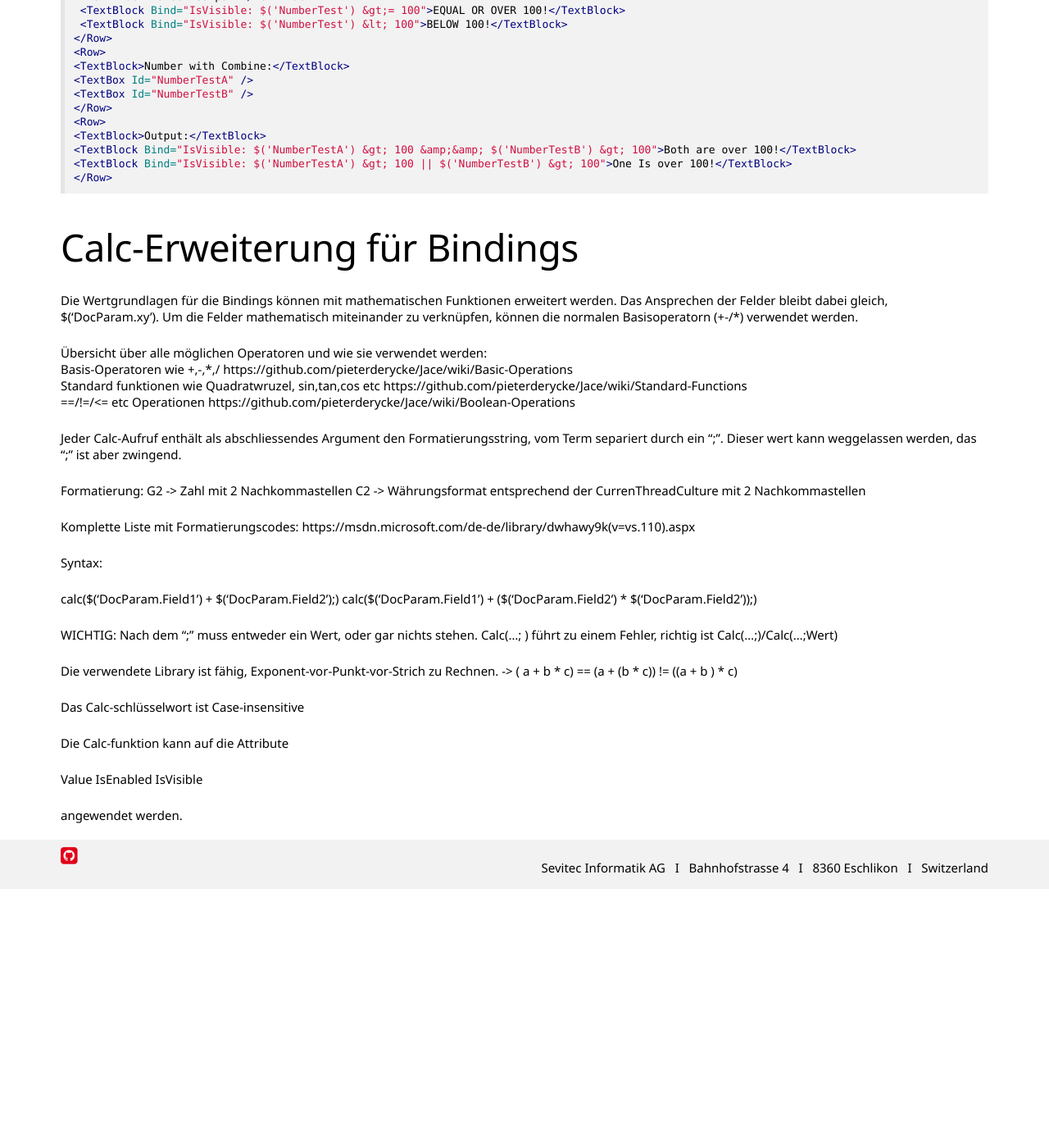
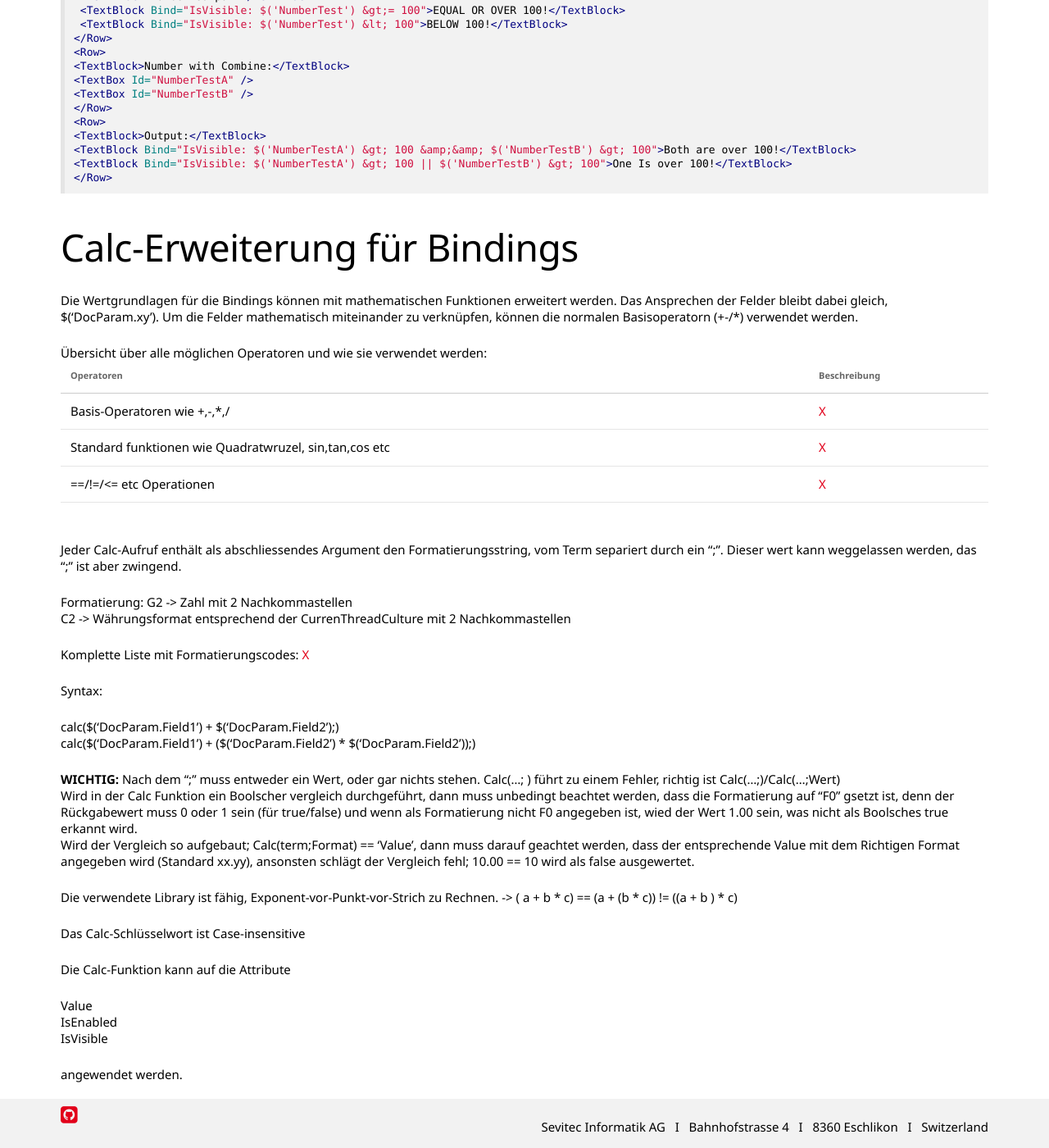
Before and after one commit to primesoft-group/oneoffixx-docs, a Jekyll site: the page built from _pages/docfunc/de/df-documentparameter.md, in a window 1280 px wide and 1400 px high, scrolled down 9637 px. Shown: the whole window at 82% size. Built offline with Jekyll 4.4.1, drawn with Linux system fonts in a browser that asks for light colours; nearby versions of some CDN libraries; some web fonts are replaced; before the commit the page ends 10721 px from its top, so only the background shows below that.

Commit message:
Formatting of calc binding section

```diff
--- a/_pages/docfunc/de/df-documentparameter.md
+++ b/_pages/docfunc/de/df-documentparameter.md
@@ -276,9 +276,13 @@ Die Wertgrundlagen für die Bindings können mit mathematischen Funktionen erwei
 Das Ansprechen der Felder bleibt dabei gleich, $('DocParam.xy'). Um die Felder mathematisch miteinander zu verknüpfen, können die normalen Basisoperatorn (+-/*) verwendet werden.
 
 Übersicht über alle möglichen Operatoren und wie sie verwendet werden:
-Basis-Operatoren wie +,-,*,/                            https://github.com/pieterderycke/Jace/wiki/Basic-Operations
-Standard funktionen wie Quadratwruzel, sin,tan,cos etc  https://github.com/pieterderycke/Jace/wiki/Standard-Functions
-==/!=/<= etc Operationen                                https://github.com/pieterderycke/Jace/wiki/Boolean-Operations
+
+{:.table .table-striped}
+|  __Operatoren__         |  __Beschreibung__  |
+|    ----			|        ----        |
+|  Basis-Operatoren wie +,-,*,/      |                      [X](https://github.com/pieterderycke/Jace/wiki/Basic-Operations)  |
+|  Standard funktionen wie Quadratwruzel, sin,tan,cos etc  | [X](https://github.com/pieterderycke/Jace/wiki/Standard-Functions) |
+|  ==/!=/<= etc Operationen     |                              [X](https://github.com/pieterderycke/Jace/wiki/Boolean-Operations)
 
 Jeder Calc-Aufruf enthält als abschliessendes Argument den Formatierungsstring, vom Term separiert durch ein ";". Dieser wert kann weggelassen werden, das ";" ist aber zwingend.
 
@@ -286,21 +290,23 @@ Formatierung:
 G2 -> Zahl mit 2 Nachkommastellen
 C2 -> Währungsformat entsprechend der CurrenThreadCulture mit 2 Nachkommastellen
 
-Komplette Liste mit Formatierungscodes: https://msdn.microsoft.com/de-de/library/dwhawy9k(v=vs.110).aspx
+Komplette Liste mit Formatierungscodes: [X](https://msdn.microsoft.com/de-de/library/dwhawy9k(v=vs.110).aspx)
 
 Syntax:
 
 calc($('DocParam.Field1') + $('DocParam.Field2');)
 calc($('DocParam.Field1') + ($('DocParam.Field2') * $('DocParam.Field2'));)
 
-WICHTIG:
+__WICHTIG:__
 Nach dem ";" muss entweder ein Wert, oder gar nichts stehen. Calc(...; ) führt zu einem Fehler, richtig ist Calc(...;)/Calc(...;Wert)
+Wird in der Calc Funktion ein Boolscher vergleich durchgeführt, dann muss unbedingt beachtet werden, dass die Formatierung auf "F0" gsetzt ist, denn der Rückgabewert muss 0 oder 1 sein (für true/false) und wenn als Formatierung nicht F0 angegeben ist, wied der Wert 1.00 sein, was nicht als Boolsches true erkannt wird.
+Wird der Vergleich so aufgebaut; Calc(term;Format) == 'Value', dann muss darauf geachtet werden, dass der entsprechende Value mit dem Richtigen Format angegeben wird (Standard xx.yy), ansonsten schlägt der Vergleich fehl; 10.00 == 10 wird als false ausgewertet.
 
 Die verwendete Library ist fähig, Exponent-vor-Punkt-vor-Strich zu Rechnen.  -> ( a + b * c) == (a + (b * c)) != ((a + b ) * c)
 
-Das Calc-schlüsselwort ist Case-insensitive
+Das Calc-Schlüsselwort ist Case-insensitive
 
-Die Calc-funktion kann auf die Attribute
+Die Calc-Funktion kann auf die Attribute
 
 Value
 IsEnabled
```
